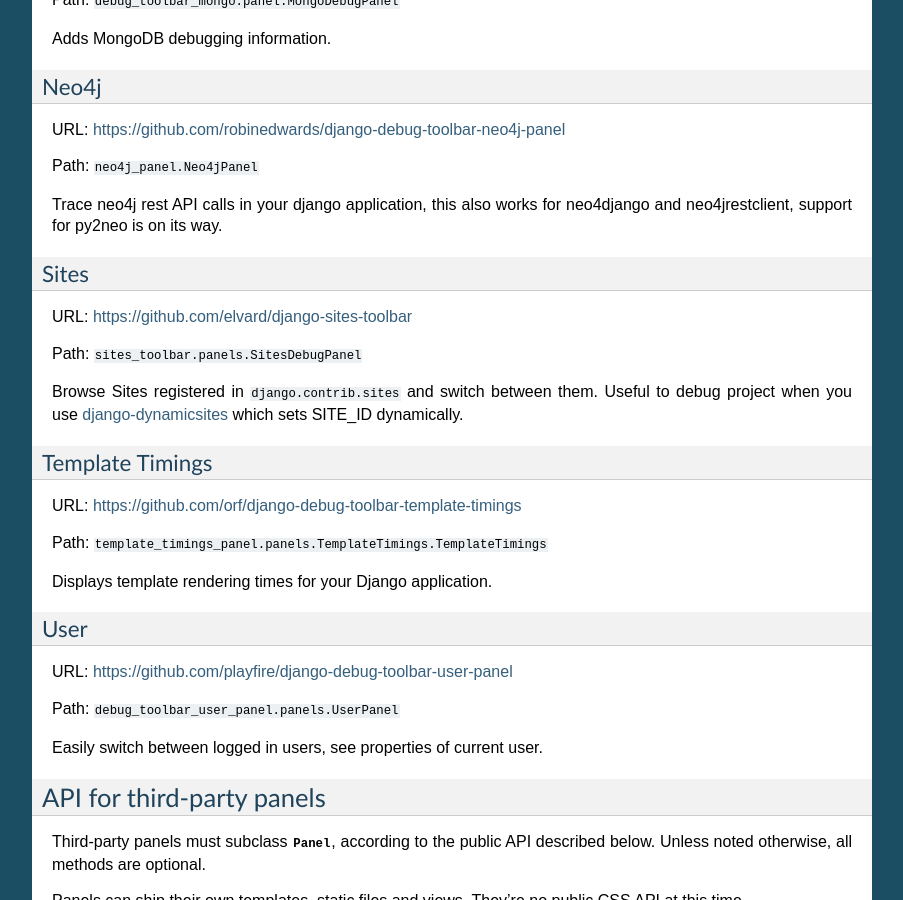
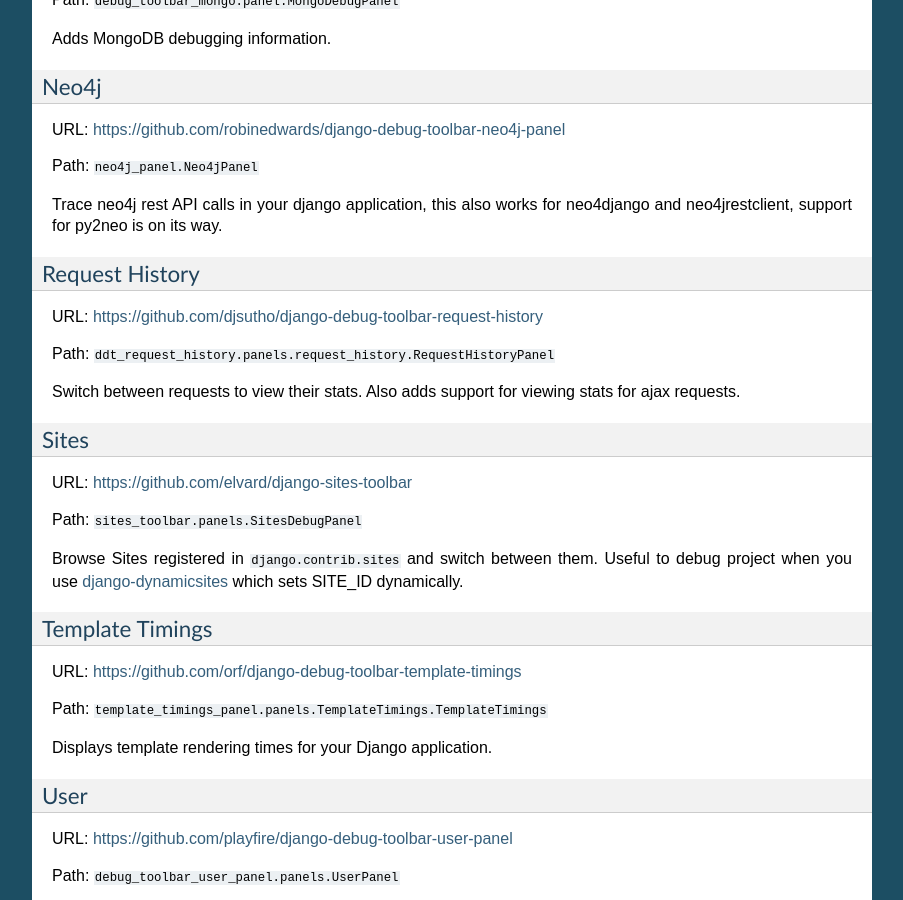
Before and after one commit to jazzband/django-debug-toolbar, a Sphinx documentation site: the page built from docs/panels.rst, in a window 1280 px wide and 900 px high, scrolled down 3384 px. Shown: the whole window, without its empty margins (198-1101 px from the left). Built offline with Sphinx 7.4.7, drawn with Linux system fonts in a browser that asks for light colours.

Commit message:
Add Request History panel to list of third-party panels.

```diff
--- a/docs/panels.rst
+++ b/docs/panels.rst
@@ -202,6 +202,15 @@
 
 Trace neo4j rest API calls in your django application, this also works for neo4django and neo4jrestclient, support for py2neo is on its way.
 
+Request History
+~~~~~~~~~~~~~~~
+
+URL: https://github.com/djsutho/django-debug-toolbar-request-history
+
+Path: ``ddt_request_history.panels.request_history.RequestHistoryPanel``
+
+Switch between requests to view their stats. Also adds support for viewing stats for ajax requests.
+
 Sites
 ~~~~~
 
```
